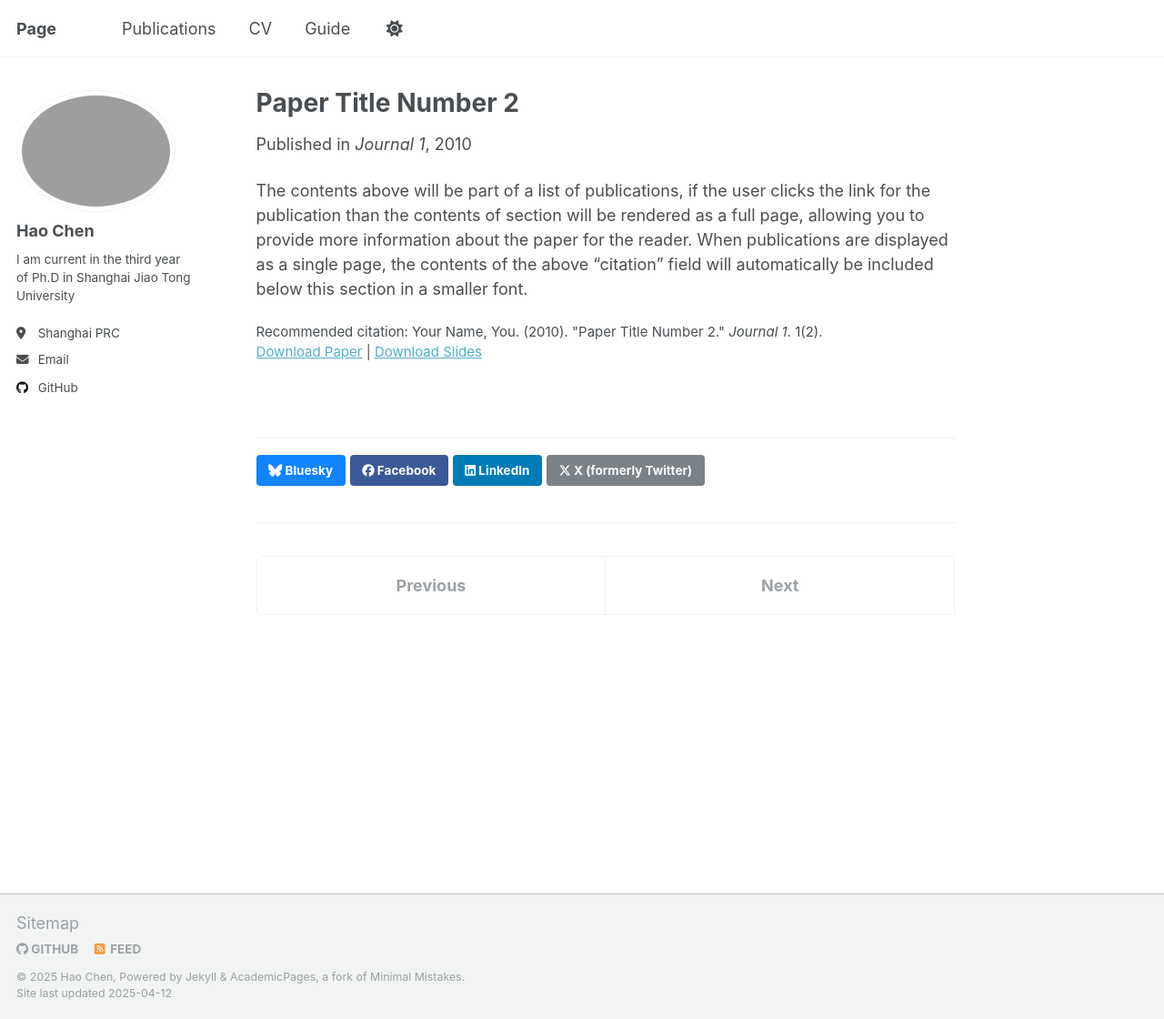
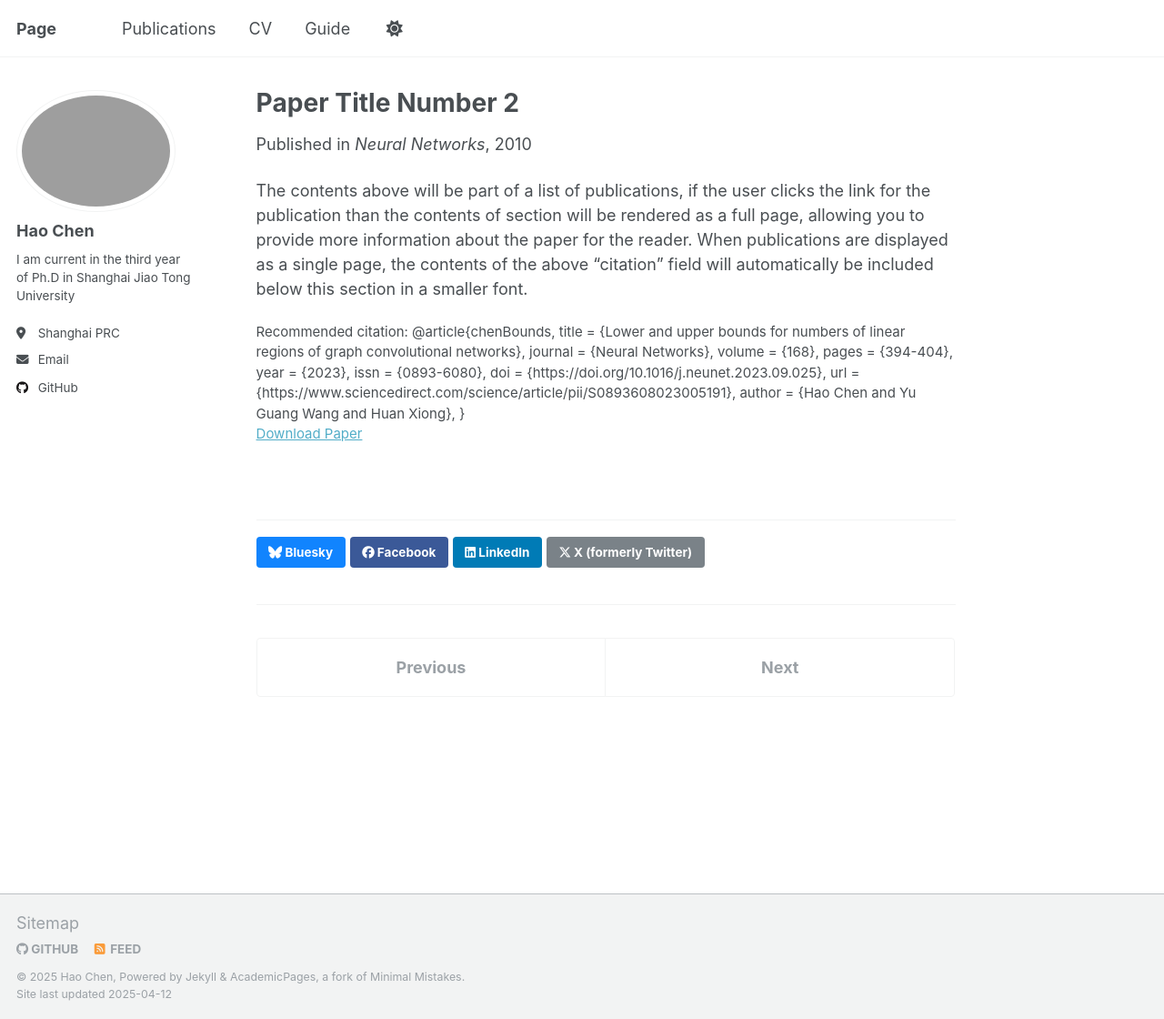
Before and after one commit to utulie/new, a Jekyll site: the page built from _publications/2010-10-01-paper-title-number-2.md, in a window 1280 px wide and 1120 px high. Shown: the whole window at 91% size. Built offline with Jekyll 4.4.1, drawn with Linux system fonts in a browser that asks for light colours.

Commit message:
Update 2010-10-01-paper-title-number-2.md

```diff
--- a/_publications/2010-10-01-paper-title-number-2.md
+++ b/_publications/2010-10-01-paper-title-number-2.md
@@ -5,10 +5,19 @@ category: manuscripts
 permalink: /publication/2010-10-01-paper-title-number-2
 excerpt: 'This paper is about the number 2. The number 3 is left for future work.'
 date: 2010-10-01
-venue: 'Journal 1'
-slidesurl: 'http://academicpages.github.io/files/slides2.pdf'
-paperurl: 'http://academicpages.github.io/files/paper2.pdf'
-citation: 'Your Name, You. (2010). &quot;Paper Title Number 2.&quot; <i>Journal 1</i>. 1(2).'
+venue: 'Neural Networks'
+paperurl: 'https://www.sciencedirect.com/science/article/pii/S0893608023005191'
+citation: '@article{chenBounds,
+title = {Lower and upper bounds for numbers of linear regions of graph convolutional networks},
+journal = {Neural Networks},
+volume = {168},
+pages = {394-404},
+year = {2023},
+issn = {0893-6080},
+doi = {https://doi.org/10.1016/j.neunet.2023.09.025},
+url = {https://www.sciencedirect.com/science/article/pii/S0893608023005191},
+author = {Hao Chen and Yu Guang Wang and Huan Xiong},
+}'
 ---
 
 The contents above will be part of a list of publications, if the user clicks the link for the publication than the contents of section will be rendered as a full page, allowing you to provide more information about the paper for the reader. When publications are displayed as a single page, the contents of the above "citation" field will automatically be included below this section in a smaller font.
```
